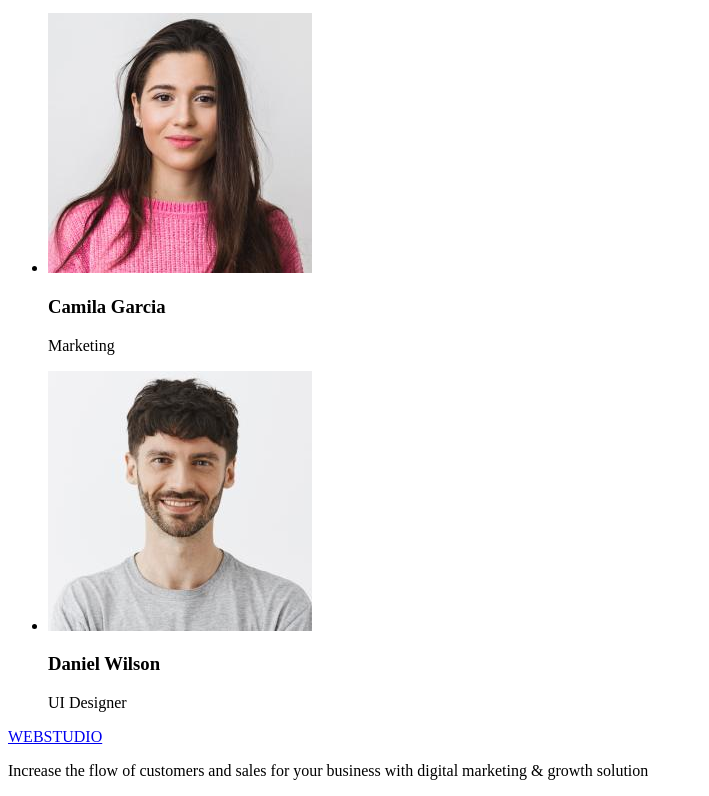
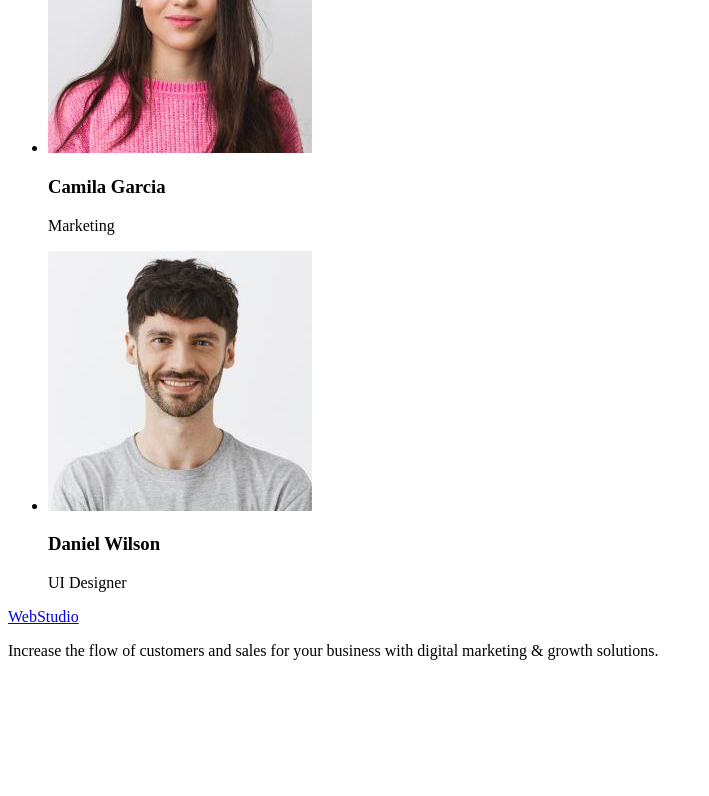
Before and after one commit to vtymoshenk/goit-markup-hw-01, a plain HTML site: page index.html in a window 1280 px wide. Shown: the part 1434-2230 px from the top of the page, without its empty margins (0-709 px from the left). After the commit the page ends 2110 px from the top, so only its background shows below. Drawn offline with Linux system fonts and the light colour scheme.

Commit message:
Update index.html with new changes

```diff
--- a/index.html
+++ b/index.html
@@ -8,12 +8,13 @@
 
   <body>
     <header>
-      <a href="index.html">WEBSTUDIO</a>
+      <a href="index.html">WebStudio</a>
       <nav>
         <ul>
           <li><a href="#">Studio</a></li>
           <li><a href="#">Portfolio</a></li>
           <li><a href="#">Contacts</a></li>
+        </ul>
         <address>
           <ul>
             <li>
@@ -22,56 +23,48 @@
             <li><a href="tel:+110001111111">+11 (000) 111-11-11</a></li>
           </ul>
         </address>
-        </ul>
       </nav>
     </header>
     <main>
       <section>
         <h1>Effective Solutions for Your Business</h1>
         <button type="button">Order Service</button>
-        <ul>
       </section>
       <section>
-          <h2 hidden> Features</h2>
+        <ul>
+          <h2 hidden>Features</h2>
           <li>
-
             <h3>Strategy</h3>
             <p>
               Our goal is to identify the business problem to walk away with the
               perfect and creatuve solution.
             </p>
-
           </li>
           <li>
-
             <h3>Punctuality</h3>
             <p>
               Bring the key message to the brand's audience for the best price
               within the shortest possible time.
             </p>
-
           </li>
           <li>
-
             <h3>Diligence</h3>
             <p>
               Research and confrim brands that present the strongest digital
               growth opportunities and minimize risk.
             </p>
-
           </li>
           <li>
-
             <h3>Technologies</h3>
             <p>
               Design practice focused on digital experiences. We bring forth a
               deep passion for problem-sloving.
             </p>
-
           </li>
         </ul>
       </section>
 
+      <section>
         <h2>Our Team</h2>
         <ul>
           <li>
@@ -84,7 +77,6 @@
             <h3>Mark Guerrero</h3>
             <p>Product Designer</p>
           </li>
-
           <li>
             <img
               src="./images/tom-ford.jpg"
@@ -95,7 +87,6 @@
             <h3>Tom Ford</h3>
             <p>frontend Debeloper</p>
           </li>
-
           <li>
             <img
               src="./images/camila-garcia.jpg"
@@ -106,7 +97,6 @@
             <h3>Camila Garcia</h3>
             <p>Marketing</p>
           </li>
-
           <li>
             <img
               src="./images/daniel-wilson.jpg"
@@ -121,10 +111,10 @@
       </section>
     </main>
     <footer>
-      <a href="index.html">WEBSTUDIO</a>
+      <a href="./index.html">WebStudio</a>
       <p>
         Increase the flow of customers and sales for your business with digital
-        marketing & growth solution
+        marketing & growth solutions.
       </p>
     </footer>
   </body>
```
Lines whose indentation alone changed are shown as unchanged.
